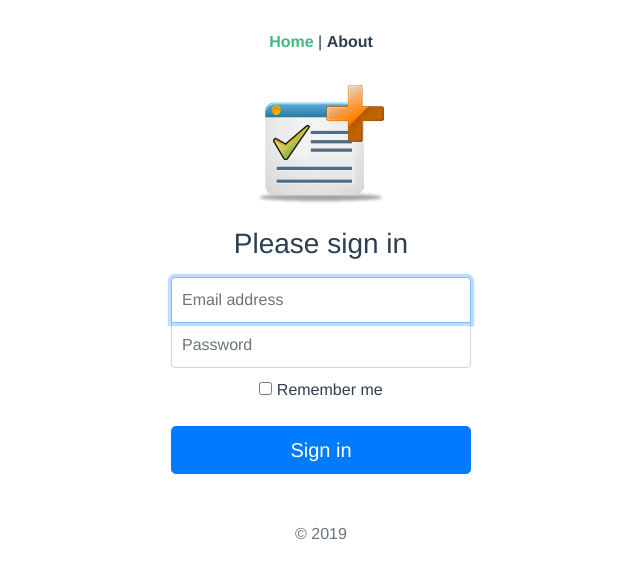
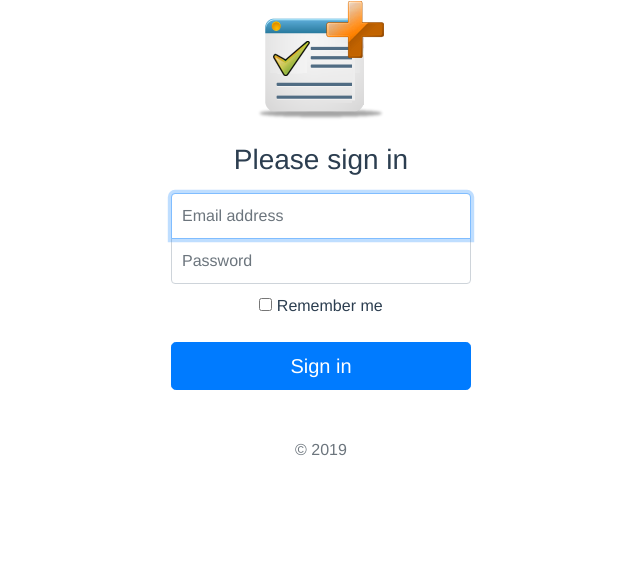
Before and after one commit to j053noir/the-app-new-things, a Vue app: page / in a window 1280 px wide. Shown: the top 578 px of the page, without its empty margins (319-959 px from the left). Built offline with nearby package versions, Linux system fonts and the light colour scheme.

Commit message:
WIP: Hide navbar if not logged in

```diff
--- a/src/App.vue
+++ b/src/App.vue
@@ -1,12 +1,29 @@
 <template>
   <div id="app">
-    <div id="nav">
-      <router-link to="/">Home</router-link> |
+    <div id="nav" v-if="navbarShow">
+      <router-link to="/">Tasks</router-link>|
       <router-link to="/about">About</router-link>
     </div>
-    <router-view/>
+    <router-view @loggedIn="loggedIn"/>
   </div>
 </template>
+
+<script>
+export default {
+  name: 'app',
+  data() {
+    return {
+      navbarShow: false,
+    };
+  },
+  methods: {
+    loggedIn(value) {
+      this.navbarShow = value;
+    },
+  },
+};
+</script>
+
 
 <style lang="scss">
 #app {
--- a/src/views/Home.vue
+++ b/src/views/Home.vue
@@ -29,6 +29,7 @@ export default {
   methods: {
     onLoggedIn(value) {
       this.loggedIn = value;
+      this.$emit('loggedIn', this.loggedIn);
     },
   },
 };
```
Also changed, not shown: 1 other file (tests, documents, lock files or other folders).
